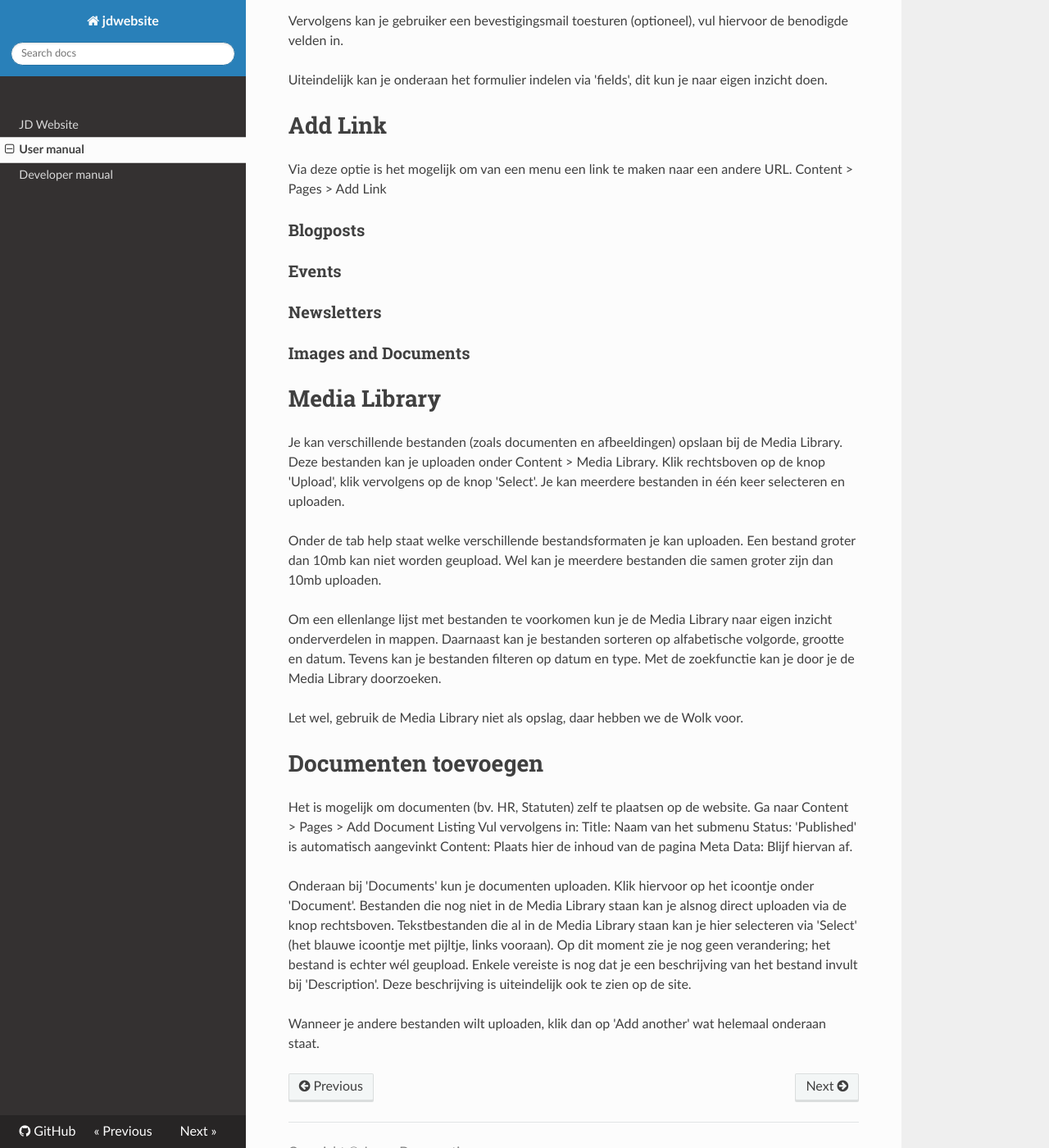
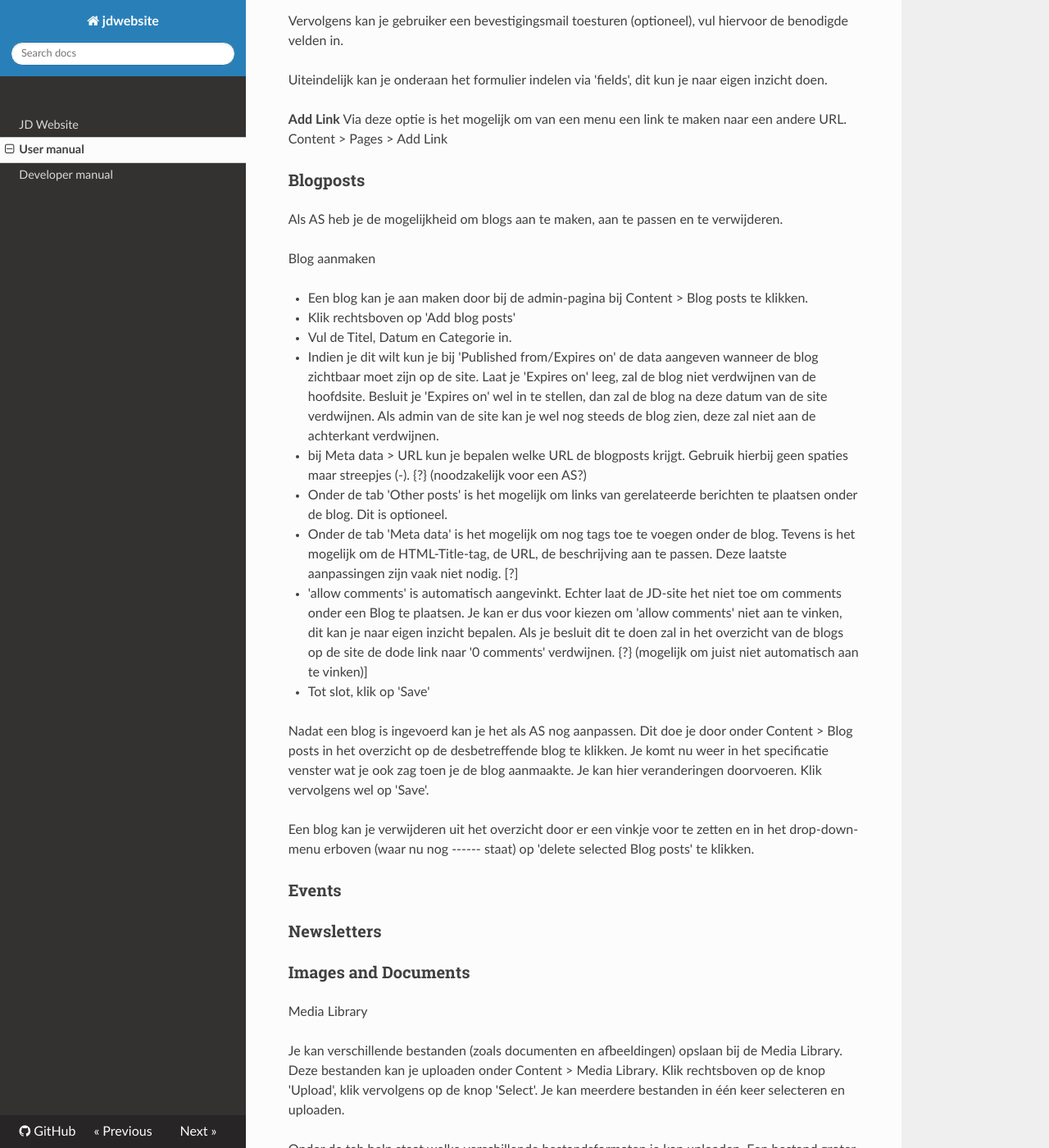
Before and after one commit to jonge-democraten/website, an MkDocs documentation site: the page built from docs/user.md, in a window 1280 px wide and 1400 px high, scrolled down 2730 px. Shown: the whole window at 82% size. Built offline with MkDocs 1.6.1, drawn with Linux system fonts in a browser that asks for light colours; nearby versions of some CDN libraries; old or Windows-style settings are respelled for this version of MkDocs; some of the changed text lies outside the part shown.

Commit message:
Add blogposts

```diff
--- a/docs/user.md
+++ b/docs/user.md
@@ -93,11 +93,36 @@ Uiteindelijk kan je onderaan het formulier indelen via 'fields', dit kun je naar
 
 
 
-# Add Link
+<b>Add Link</b>
 Via deze optie is het mogelijk om van een menu een link te maken naar een andere URL.
 Content > Pages > Add Link
 
 ### Blogposts
+
+Als AS heb je de mogelijkheid om blogs aan te maken, aan te passen en te verwijderen.
+
+Blog aanmaken
+
+- Een blog kan je aan maken door bij de admin-pagina bij Content > Blog posts te klikken.
+- Klik rechtsboven op 'Add blog posts'
+- Vul de Titel, Datum en Categorie in.
+- Indien je dit wilt kun je bij 'Published from/Expires on' de data aangeven wanneer de blog zichtbaar moet zijn op de site. Laat je 'Expires on' leeg, zal de blog niet verdwijnen van de hoofdsite. Besluit je 'Expires on' wel in te stellen, dan zal de blog na deze datum van de site verdwijnen. Als admin van de site kan je wel nog steeds de blog zien, deze zal niet aan de achterkant verdwijnen.
+
+- bij Meta data > URL kun je bepalen welke URL de blogposts krijgt. Gebruik hierbij geen spaties maar streepjes (-).
+{?} (noodzakelijk voor een AS?)
+
+- Onder de tab 'Other posts' is het mogelijk om links van gerelateerde berichten te plaatsen onder de blog. Dit is optioneel.
+- Onder de tab 'Meta data' is het mogelijk om nog tags toe te voegen onder de blog. Tevens is het mogelijk om de HTML-Title-tag, de URL, de beschrijving aan te passen. Deze laatste aanpassingen zijn vaak niet nodig. [?]
+- 'allow comments' is automatisch aangevinkt. Echter laat de JD-site het niet toe om comments onder een Blog te plaatsen. Je kan er dus voor kiezen om 'allow comments' niet aan te vinken, dit kan je naar eigen inzicht bepalen. Als je besluit dit te doen zal in het overzicht van de blogs op de site de dode link naar '0 comments' verdwijnen.
+{?} (mogelijk om juist niet automatisch aan te vinken)]
+- Tot slot, klik op 'Save'
+
+
+
+
+Nadat een blog is ingevoerd kan je het als AS nog aanpassen. Dit doe je door onder Content > Blog posts in het overzicht op de desbetreffende blog te klikken. Je komt nu weer in het specificatie venster wat je ook zag toen je de blog aanmaakte. Je kan hier veranderingen doorvoeren. Klik vervolgens wel op 'Save'.
+
+Een blog kan je verwijderen uit het overzicht door er een vinkje voor te zetten en in het drop-down-menu erboven (waar nu nog ------ staat) op 'delete selected Blog posts' te klikken.
 
 ### Events
 
@@ -105,11 +130,11 @@ Content > Pages > Add Link
 
 ### Images and Documents
 
-# Media Library
+Media Library
 
 Je kan verschillende bestanden (zoals documenten en afbeeldingen) opslaan bij de Media Library. Deze bestanden kan je uploaden onder Content > Media Library. Klik rechtsboven op de knop 'Upload', klik vervolgens op de knop 'Select'. Je kan meerdere bestanden in één keer selecteren en uploaden.
 
-Onder de tab help staat welke verschillende bestandsformaten je kan uploaden. Een bestand groter dan 10mb kan niet worden geupload. Wel kan je meerdere bestanden die samen groter zijn dan 10mb uploaden.
+Onder de tab help staat welke verschillende bestandsformaten je kan uploaden. Een bestand groter dan 10mb kan niet worden geüpload. Wel kan je meerdere bestanden die samen groter zijn dan 10mb uploaden.
 
 Om een ellenlange lijst met bestanden te voorkomen kun je de Media Library naar eigen inzicht onderverdelen in mappen. Daarnaast kan je bestanden sorteren op alfabetische volgorde, grootte en datum. Tevens kan je bestanden filteren op datum en type. Met de zoekfunctie kan je door je de Media Library doorzoeken.
 
@@ -126,6 +151,6 @@ Status: 'Published' is automatisch aangevinkt
 Content: Plaats hier de inhoud van de pagina
 Meta Data: Blijf hiervan af.
 
-Onderaan bij 'Documents' kun je documenten uploaden. Klik hiervoor op het icoontje onder 'Document'. Bestanden die nog niet in de Media Library staan kan je alsnog direct uploaden via de knop rechtsboven. Tekstbestanden die al in de Media Library staan kan je hier selecteren via 'Select' (het blauwe icoontje met pijltje, links vooraan). Op dit moment zie je nog geen verandering; het bestand is echter wél geupload. Enkele vereiste is nog dat je een beschrijving van het bestand invult bij 'Description'. Deze beschrijving is uiteindelijk ook te zien op de site.
+Onderaan bij 'Documents' kun je documenten uploaden. Klik hiervoor op het icoontje onder 'Document'. Bestanden die nog niet in de Media Library staan kan je alsnog direct uploaden via de knop rechtsboven. Tekstbestanden die al in de Media Library staan kan je hier selecteren via 'Select' (het blauwe icoontje met pijltje, links vooraan). Op dit moment zie je nog geen verandering; het bestand is echter wél geüpload. Enkele vereiste is nog dat je een beschrijving van het bestand invult bij 'Description'. Deze beschrijving is uiteindelijk ook te zien op de site.
 
 Wanneer je andere bestanden wilt uploaden, klik dan op 'Add another' wat helemaal onderaan staat.
```
Also changed, not shown: 1 other file.
